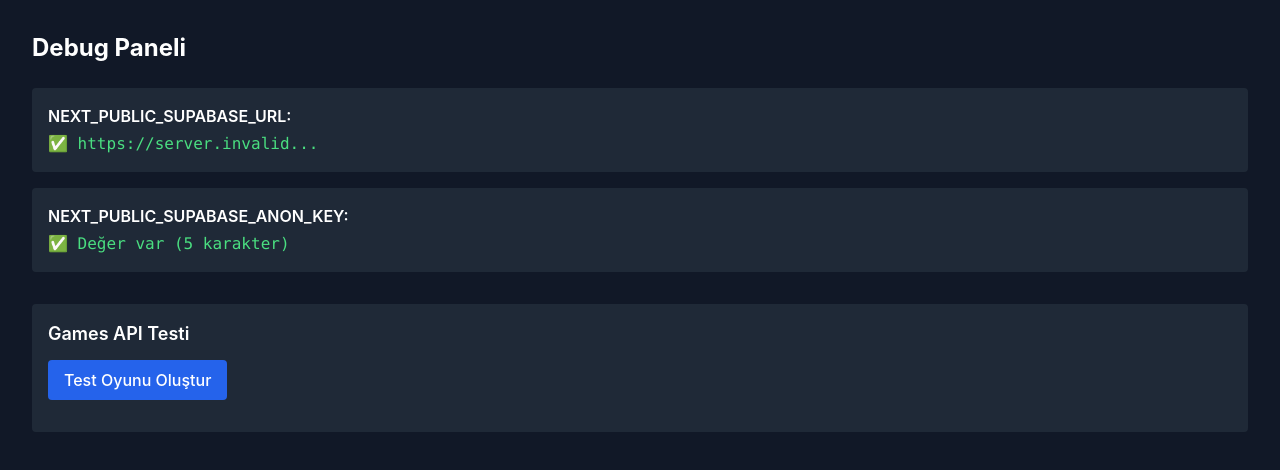
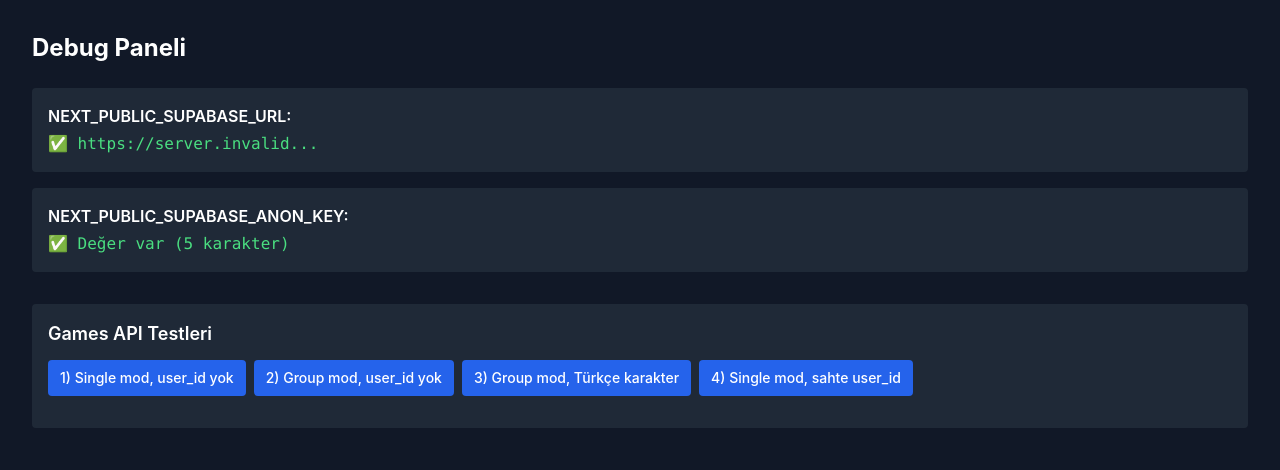
Before and after one commit to oguzhan1077/okey101, a Next.js app in the folder 101-oyunu/: page /debug in a window 1280 px wide. Shown: the top 470 px of the page. Built offline with nearby package versions, Linux system fonts and the light colour scheme; no server answers.

Commit message:
debug: 4 farklı senaryo test butonu ekle

```diff
--- a/101-oyunu/app/debug/page.tsx
+++ b/101-oyunu/app/debug/page.tsx
@@ -8,29 +8,42 @@ export default function DebugPage() {
   const [result, setResult] = useState<any>(null);
   const [loading, setLoading] = useState(false);
 
-  const testGameCreate = async () => {
+  const runTest = async (label: string, body: object) => {
     setLoading(true);
     setResult(null);
     try {
       const response = await fetch('/api/games', {
         method: 'POST',
         headers: { 'Content-Type': 'application/json' },
-        body: JSON.stringify({
-          game_mode: 'single',
-          team1_name: null,
-          team2_name: null,
-          players: ['Test1', 'Test2', 'Test3', 'Test4'],
-          user_id: null,
-        }),
+        body: JSON.stringify(body),
       });
       const data = await response.json();
-      setResult({ status: response.status, ok: response.ok, data });
+      setResult({ label, status: response.status, ok: response.ok, data });
     } catch (err: any) {
-      setResult({ error: err.message });
+      setResult({ label, error: err.message });
     } finally {
       setLoading(false);
     }
   };
+
+  const tests = [
+    {
+      label: '1) Single mod, user_id yok',
+      body: { game_mode: 'single', team1_name: null, team2_name: null, players: ['A', 'B', 'C', 'D'], user_id: null },
+    },
+    {
+      label: '2) Group mod, user_id yok',
+      body: { game_mode: 'group', team1_name: 'Takım 1', team2_name: 'Takım 2', players: ['A', 'B', 'C', 'D'], user_id: null },
+    },
+    {
+      label: '3) Group mod, Türkçe karakter',
+      body: { game_mode: 'group', team1_name: 'Oğuzhan Çağlar', team2_name: 'Deniz Berk', players: ['Oğuzhan', 'Levent', 'Deniz', 'Berk'], user_id: null },
+    },
+    {
+      label: '4) Single mod, sahte user_id',
+      body: { game_mode: 'single', team1_name: null, team2_name: null, players: ['A', 'B', 'C', 'D'], user_id: '00000000-0000-0000-0000-000000000000' },
+    },
+  ];
 
   return (
     <div className="p-8 bg-gray-900 text-white min-h-screen">
@@ -52,14 +65,19 @@ export default function DebugPage() {
       </div>
 
       <div className="bg-gray-800 p-4 rounded">
-        <h2 className="text-lg font-semibold mb-3">Games API Testi</h2>
-        <button
-          onClick={testGameCreate}
-          disabled={loading}
-          className="bg-blue-600 hover:bg-blue-700 disabled:opacity-50 px-4 py-2 rounded font-medium mb-4"
-        >
-          {loading ? 'Test ediliyor...' : 'Test Oyunu Oluştur'}
-        </button>
+        <h2 className="text-lg font-semibold mb-3">Games API Testleri</h2>
+        <div className="flex flex-wrap gap-2 mb-4">
+          {tests.map((t) => (
+            <button
+              key={t.label}
+              onClick={() => runTest(t.label, t.body)}
+              disabled={loading}
+              className="bg-blue-600 hover:bg-blue-700 disabled:opacity-50 px-3 py-2 rounded text-sm font-medium"
+            >
+              {t.label}
+            </button>
+          ))}
+        </div>
 
         {result && (
           <div className={`p-3 rounded ${result.ok ? 'bg-green-900' : 'bg-red-900'}`}>
```
